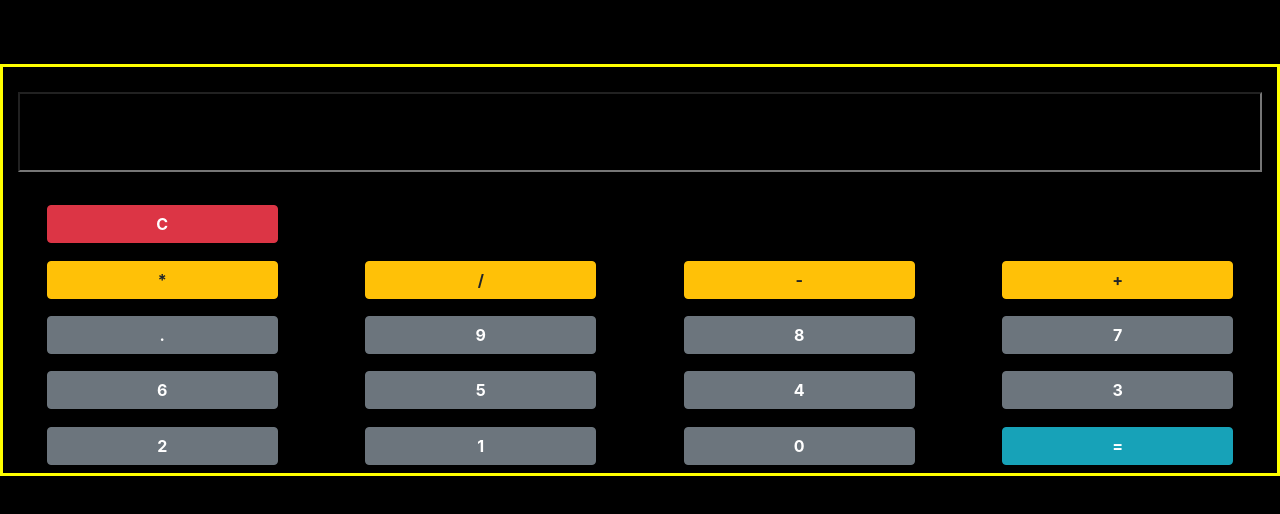
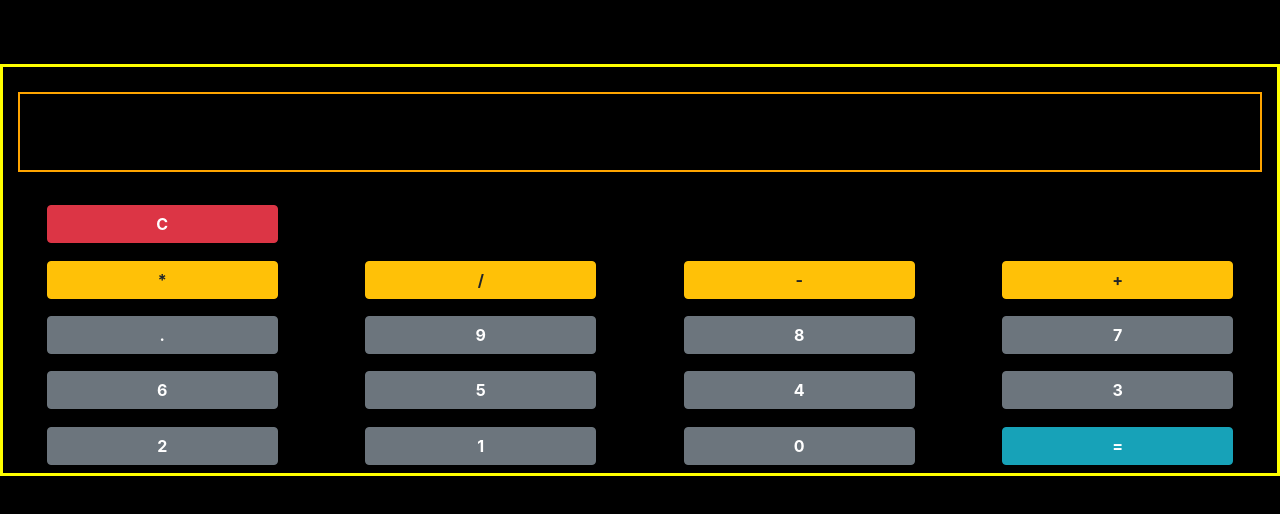
Before and after one commit to mostafamohamedmostafa/Basic-Calc, a plain HTML site: page index.html in a window 1280 px wide. Drawn offline with nearby package versions, Linux system fonts and the light colour scheme.

Commit message:
Update style.css

```diff
--- a/style.css
+++ b/style.css
@@ -18,6 +18,7 @@
     color: white;
     margin-top: 2%;
     margin-bottom: 2%;
+    border: orange 2px solid;
 
 
 }
```
